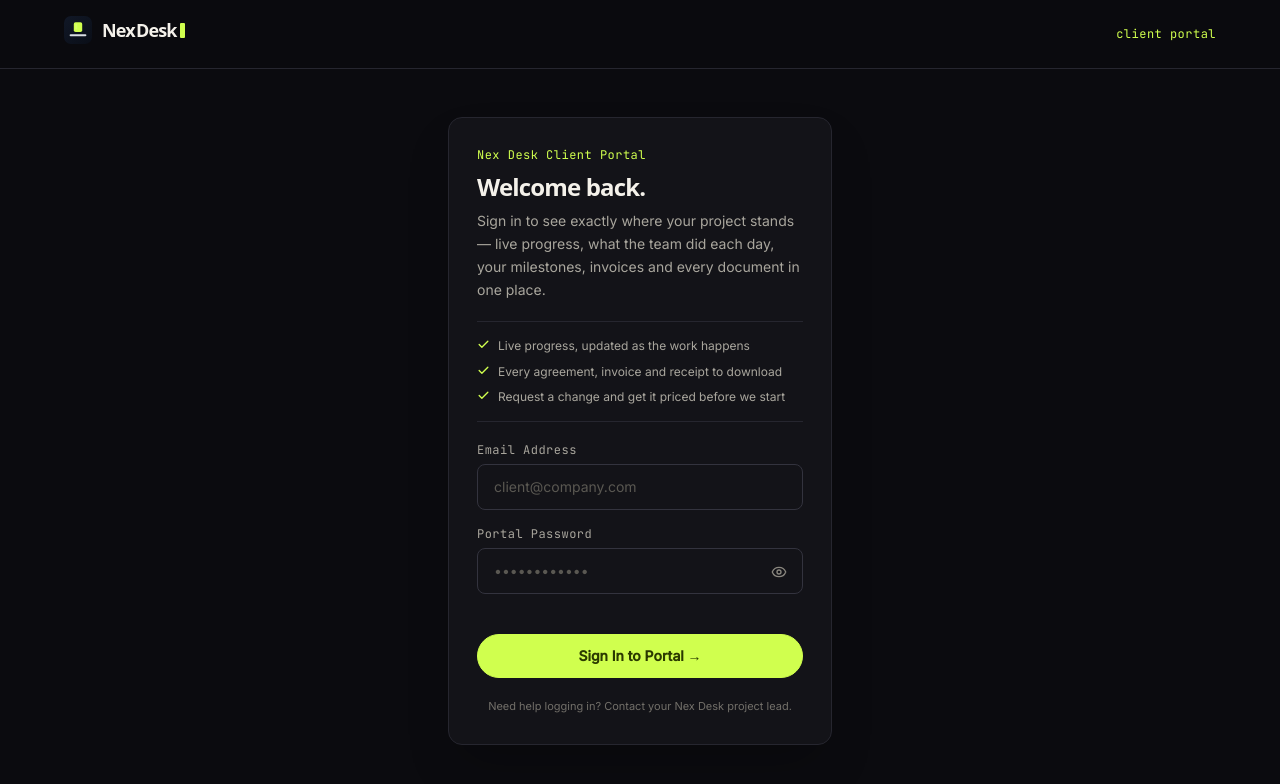
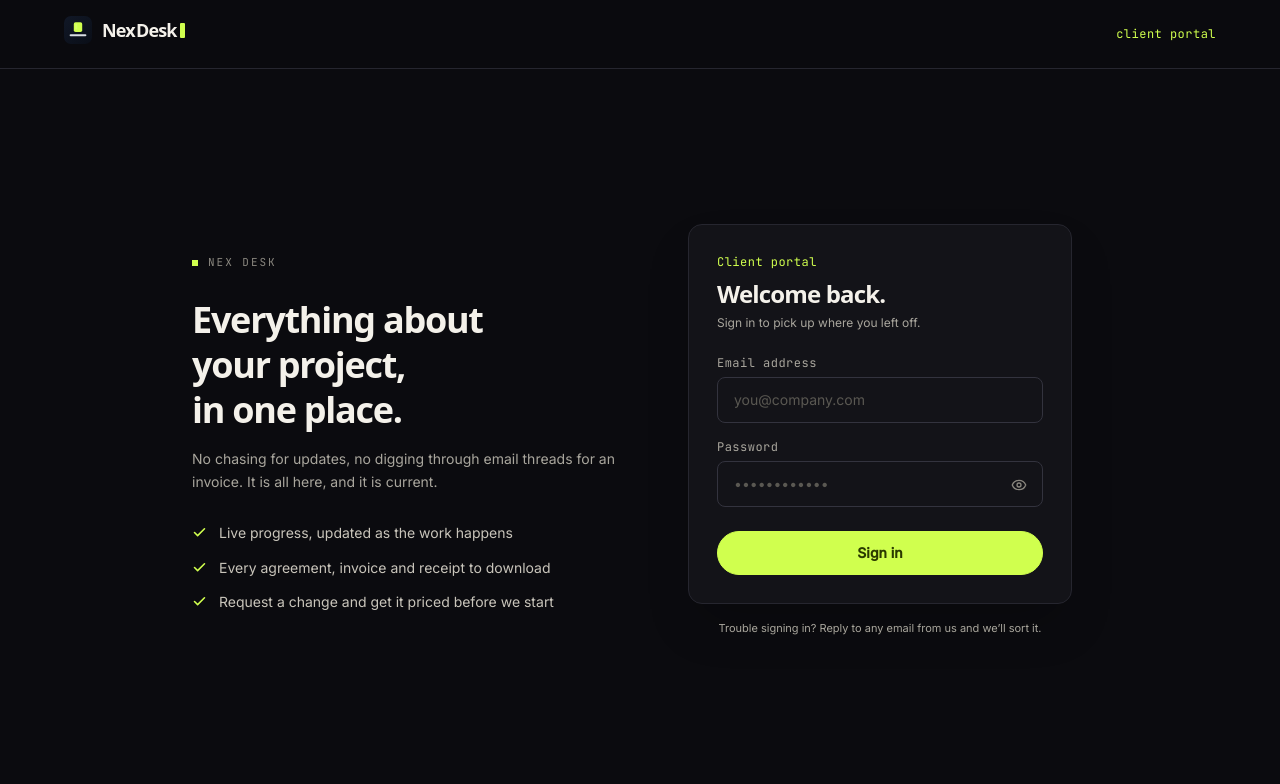
Before and after one commit to mahmadcoder/nex_desk, a Next.js app: page /portal/login in a window 1280 px wide. Shown: the top 784 px of the page. Built offline with nearby package versions, Linux system fonts and the light colour scheme; no server answers; a web font is replaced by a local one; what @react-pdf/renderer would draw is missing.

Commit message:
Update the login client portal

```diff
--- a/src/app/portal/login/page.tsx
+++ b/src/app/portal/login/page.tsx
@@ -4,13 +4,18 @@ import { useState, useEffect, Suspense } from "react";
 import { useRouter, useSearchParams } from "next/navigation";
 import { createClient } from "@/lib/supabase/client";
 import { toast } from "sonner";
-import { Logo } from "@/components/brand/Logo";
 import { Eye, EyeOff, Check } from "lucide-react";
 
-import { getClientEmailByToken } from "@/lib/actions";
+import { getPortalGreeting } from "@/lib/actions";
 
 const field =
   "w-full rounded-lg border border-ink-500 bg-ink-800 px-4 py-3 text-sm text-bone-50 placeholder:text-bone-600 focus:border-lime-400 focus:outline-none transition-colors";
+
+const PROMISES = [
+  "Live progress, updated as the work happens",
+  "Every agreement, invoice and receipt to download",
+  "Request a change and get it priced before we start",
+];
 
 function PortalLoginForm() {
   const router = useRouter();
@@ -19,12 +24,17 @@ function PortalLoginForm() {
   const [password, setPassword] = useState("");
   const [showPassword, setShowPassword] = useState(false);
   const [busy, setBusy] = useState(false);
+  const [firstName, setFirstName] = useState<string | null>(null);
 
   useEffect(() => {
     const queryKey = searchParams.get("key");
     if (queryKey) {
-      getClientEmailByToken(queryKey).then((resolved) => {
-        if (resolved) setEmail(resolved);
+      // The link came from us, so we already know who we sent it to — greet
+      // them by name and fill the address in rather than making them type it.
+      getPortalGreeting(queryKey).then((who) => {
+        if (!who) return;
+        setEmail(who.email);
+        setFirstName(who.firstName);
       });
     } else {
       const queryEmail = searchParams.get("email");
@@ -32,45 +42,55 @@ function PortalLoginForm() {
     }
 
     if (searchParams.get("logged_out") === "1") {
-      toast.success("Successfully logged out.");
+      toast.success("Signed out. See you soon.");
     }
   }, [searchParams]);
 
   async function handleLogin(e: React.FormEvent) {
     e.preventDefault();
-    if (!email || !email.includes("@")) return toast.error("Please enter your registered email address.");
-    if (!password) return toast.error("Please enter your portal password.");
+    if (!email || !email.includes("@")) return toast.error("Enter the email address we sent your invite to.");
+    if (!password) return toast.error("Enter your portal password.");
 
     setBusy(true);
     try {
       const supabase = createClient();
       const { error } = await supabase.auth.signInWithPassword({
         email: email.trim(),
-        password: password,
+        password,
       });
 
       if (error) {
-        toast.error("Invalid email or password. Please check the credentials provided in your welcome email.");
+        toast.error("That email and password don't match. Check the welcome email we sent you.");
       } else {
-        toast.success("Welcome to your Client Portal!");
         router.push("/portal");
         router.refresh();
       }
     } catch {
-      toast.error("An unexpected error occurred during login.");
+      toast.error("Something went wrong signing you in. Try again in a moment.");
     } finally {
       setBusy(false);
     }
   }
 
   return (
+    <>
+      <div className="mb-6">
+        <p className="mono-tag text-lime-400">Client portal</p>
+        {/* Named when they arrive from the emailed link; a plain welcome
+            otherwise, rather than a greeting addressed to nobody. */}
+        <h1 className="mt-2 text-2xl leading-tight font-semibold text-bone-50">
+          {firstName ? `Welcome back, ${firstName}.` : "Welcome back."}
+        </h1>
+        <p className="mt-1.5 text-xs text-bone-300">Sign in to pick up where you left off.</p>
+      </div>
+
       <form onSubmit={handleLogin} className="space-y-4">
         <div>
-        <label className="mono-tag mb-1.5 block text-xs">Email Address</label>
+          <label className="mono-tag mb-1.5 block text-xs">Email address</label>
           <input
             className={field}
             type="email"
-          placeholder="client@company.com"
+            placeholder="you@company.com"
             value={email}
             onChange={(e) => setEmail(e.target.value)}
             required
@@ -78,7 +98,7 @@ function PortalLoginForm() {
         </div>
 
         <div>
-        <label className="mono-tag mb-1.5 block text-xs">Portal Password</label>
+          <label className="mono-tag mb-1.5 block text-xs">Password</label>
           <div className="relative">
             <input
               className={`${field} pr-10`}
@@ -90,7 +110,7 @@ function PortalLoginForm() {
             />
             <button
               type="button"
-            className="absolute right-3 top-3 text-bone-400 hover:text-bone-50 p-1"
+              className="absolute right-3 top-3 p-1 text-bone-400 hover:text-bone-50"
               onClick={() => setShowPassword(!showPassword)}
               aria-label={showPassword ? "Hide password" : "Show password"}
             >
@@ -99,55 +119,55 @@ function PortalLoginForm() {
           </div>
         </div>
 
-      <button
-        type="submit"
-        className="btn btn-primary mt-6 w-full justify-center h-11"
-        disabled={busy}
-      >
-        {busy ? "Signing in…" : "Sign In to Portal →"}
+        <button type="submit" className="btn btn-primary mt-2 h-11 w-full justify-center" disabled={busy}>
+          {busy ? "Signing in…" : "Sign in"}
         </button>
       </form>
+    </>
   );
 }
 
 export default function PortalLogin() {
   return (
-    <div className="min-h-[calc(100vh-140px)] flex flex-col justify-center items-center py-4 px-4">
-      <div className="w-full max-w-sm">
-        <div className="card p-6 sm:p-7 shadow-2xl border-ink-600">
-          {/* This is often the first thing a paying client sees from us after
-              the agreement, so it says what is waiting behind it rather than
-              just demanding credentials. */}
-          <div className="mb-5">
-            <p className="mono-tag text-lime-400">Nex Desk Client Portal</p>
-            <h1 className="mt-2 text-2xl leading-tight font-semibold text-bone-50">
-              Welcome back.
-            </h1>
-            <p className="mt-2 text-sm leading-relaxed text-bone-300">
-              Sign in to see exactly where your project stands — live progress, what the team
-              did each day, your milestones, invoices and every document in one place.
+    <div className="flex min-h-[calc(100vh-140px)] items-center justify-center px-4 py-10">
+      {/* Two columns on desktop: the pitch lives beside the card, not inside
+          it, so the form stays short enough to sign in without scrolling.
+          Stacks to just the card on a phone — nobody reads a value
+          proposition on the way to a password. */}
+      <div className="grid w-full max-w-4xl items-center gap-10 lg:grid-cols-[1fr_400px]">
+        <div className="hidden lg:block">
+          <p className="drawer-label">Nex Desk</p>
+          <h2 className="mt-6 text-4xl leading-tight font-semibold text-bone-50">
+            Everything about your project,
+            <br />
+            in one place.
+          </h2>
+          <p className="mt-4 max-w-md text-sm leading-relaxed text-bone-300">
+            No chasing for updates, no digging through email threads for an invoice. It is all
+            here, and it is current.
           </p>
-          </div>
 
-          <ul className="mb-5 space-y-1.5 border-y border-ink-600 py-3.5">
-            {[
-              "Live progress, updated as the work happens",
-              "Every agreement, invoice and receipt to download",
-              "Request a change and get it priced before we start",
-            ].map((line) => (
-              <li key={line} className="flex items-start gap-2 text-xs leading-relaxed text-bone-300">
-                <Check size={13} strokeWidth={2.5} aria-hidden className="mt-[2px] shrink-0 text-lime-400" />
+          <ul className="mt-7 space-y-3">
+            {PROMISES.map((line) => (
+              <li key={line} className="flex items-start gap-3 text-sm leading-relaxed text-bone-200">
+                <Check size={15} strokeWidth={2.5} aria-hidden className="mt-[3px] shrink-0 text-lime-400" />
                 {line}
               </li>
             ))}
           </ul>
+        </div>
 
-          <Suspense fallback={<div className="py-8 text-center text-xs text-bone-400">Loading login form…</div>}>
+        <div className="mx-auto w-full max-w-sm lg:mx-0">
+          <div className="card border-ink-600 p-6 shadow-2xl sm:p-7">
+            <Suspense
+              fallback={<div className="py-10 text-center text-xs text-bone-300">Loading…</div>}
+            >
               <PortalLoginForm />
             </Suspense>
+          </div>
 
-          <p className="mt-5 text-center text-[11px] text-bone-500">
-            Need help logging in? Contact your Nex Desk project lead.
+          <p className="mt-4 text-center text-[11px] text-bone-300">
+            Trouble signing in? Reply to any email from us and we&rsquo;ll sort it.
           </p>
         </div>
       </div>
--- a/src/lib/actions/index.ts
+++ b/src/lib/actions/index.ts
@@ -284,6 +284,28 @@ export async function getClientEmailByToken(token: string) {
   const db = createAdminClient();
   const { data } = await db.from("clients").select("email").eq("portal_access_token", token).maybeSingle();
   return data?.email || null;
+}
+
+/**
+ * Who is arriving, from the token in their emailed portal link.
+ *
+ * Lets the sign-in page greet them by name before they have signed in — the
+ * link came from us, so we already know who we sent it to. Returns only a
+ * first name and the email: enough to be welcoming, nothing worth harvesting
+ * if someone guesses a token.
+ */
+export async function getPortalGreeting(token: string) {
+  if (!token) return null;
+  const db = createAdminClient();
+  const { data } = await db
+    .from("clients").select("name, email, company").eq("portal_access_token", token).maybeSingle();
+  if (!data) return null;
+
+  return {
+    firstName: String(data.name || "").trim().split(/\s+/)[0] || null,
+    email: data.email as string,
+    company: (data.company as string) || null,
+  };
 }
 
 export async function ensureClientPortalAccount(clientId: string, customPassword?: string) {
```
Lines whose indentation alone changed are shown as unchanged.
